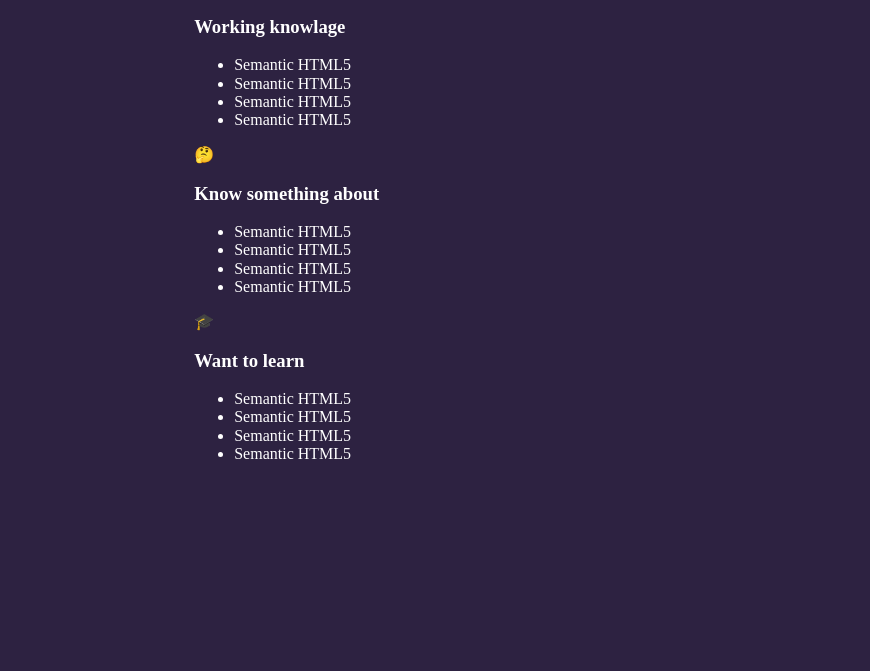
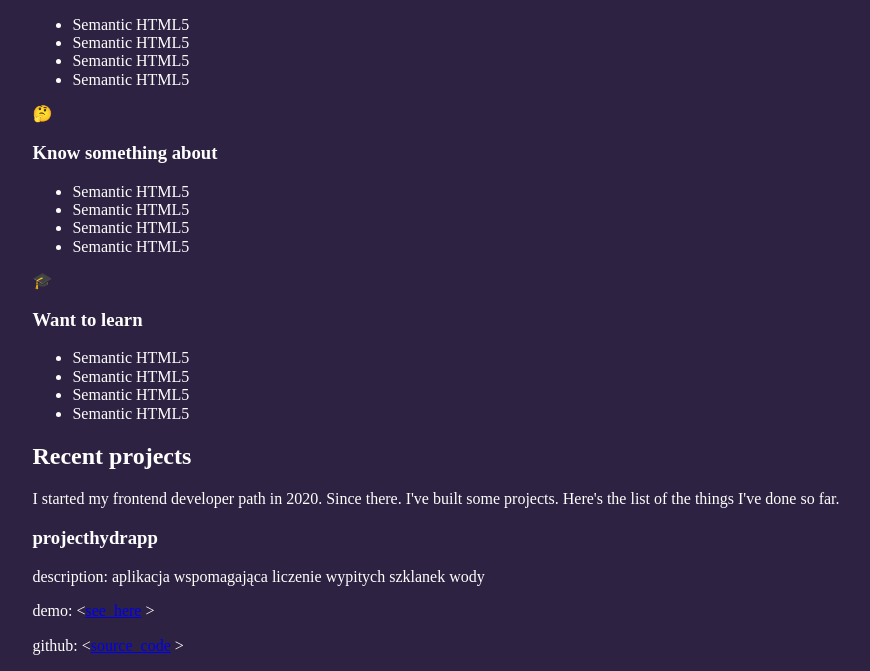
Before and after one commit to elizaosinska/elizaosinska.github.io, a website built with webpack: page src/pages/index.html in a window 1280 px wide. Shown: the part 280-951 px from the top of the page, without its empty margins (204-1074 px from the left). Before the commit the page ends 800 px from the top, so only its background shows below. Built offline with nearby package versions, Linux system fonts and the light colour scheme.

Commit message:
projects

```diff
--- a/src/pages/index.html
+++ b/src/pages/index.html
@@ -68,6 +68,35 @@
           </ul>
         </article>
       </section>
+      <section class="projekcts">
+        <h2 section class="projects__header">Recent projects</h2>
+        <p class="projects__description">
+          I started my frontend developer path in 2020. Since there. I've built
+          some projects. Here's the list of the things I've done so far.
+        </p>
+        <div class="projects-grid">
+          <article class="projects">
+            <h3 class="projects__title"><span>project</span><span>hydrapp</span>
+            </h3>
+            <p>
+              <span>description:</span>
+              <span>aplikacja wspomagająca liczenie wypitych szklanek wody</span>
+          </p>
+          <p>
+            <span>demo:</span>
+            <span>
+            &lt;<a href="#" tittle="hydrapp - demo">see_here</a>
+            &gt;</span>
+        </p>
+        <p>
+          <span>github:</span>
+          <span>
+            &lt;<a href="#" tittle="hydrapp - code">source_code</a>
+            &gt;</span>
+      </p>
+          </article>
+        </div>
+        </section>
     </main>
   </body>
 </html>
--- a/webpack.common.js
+++ b/webpack.common.js
@@ -5,7 +5,6 @@ module.exports = {
   /* here you can define another js file */
   entry: {
     index: "./src/js/index.js",
-    another: "./src/js/another.js",
   },
   output: {
     filename: "[name].[hash:8].js",
```
